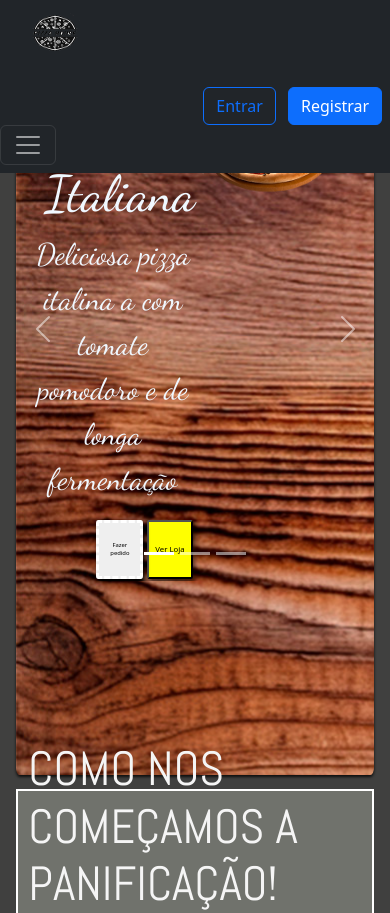
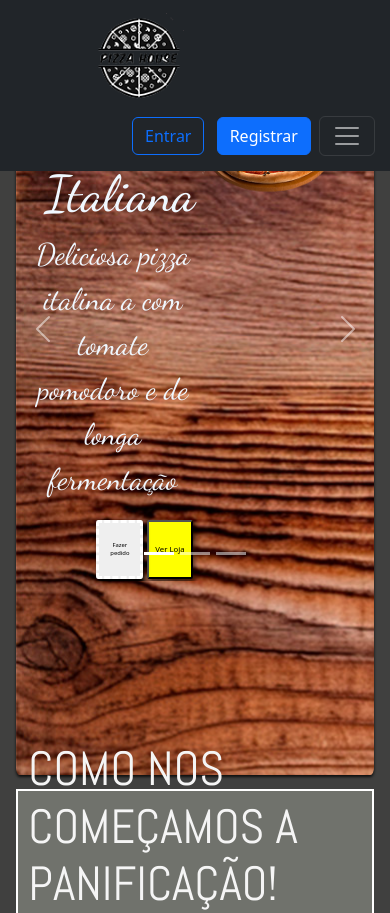
Before and after one commit to xKuth/Projeto_padaria-django, a Django app: page / in a window 390 px wide; the page is wider, and only the part inside the window is pictured. Shown: the top 913 px of that part. Run offline with Django 5.2, Linux system fonts and the light colour scheme; some libraries are stand-ins or nearby versions.

Commit message:
fix mobile nav position

```diff
--- a/parceiros/static/css/desktop.css
+++ b/parceiros/static/css/desktop.css
@@ -19,13 +19,22 @@ body{
 
 /* navbar */
 nav#not_block{
+     display: flex;
     color: wheat;
     padding-right: 2%;
+
 }
+.img_nav{
+    display: flex;
+    margin-right: 42%;
+}
+
 li.nav-item{
     text-decoration: underline;
 }
-
+ul#nav_not_vertical{
+    display: flex;
+}
 ul#nav_not_vertical > li{
     font-size: 1.5vw;
 
--- a/parceiros/static/css/mobile.css
+++ b/parceiros/static/css/mobile.css
@@ -1,8 +1,8 @@
 @charset "UTF-8";
 @media screen and (max-width: 768px){
     /*nav-bar*/
-    nav#not_block{
-        display: inline;
+    nav#not_block, a.navbar-brand{
+        display: flex;
     }
 
     ul#nav_not_vertical, li{
@@ -29,6 +29,10 @@
         display: block;
     }
 
+    .navbar-toggler{
+        display: flex;
+        margin: 2%;
+    }
 
 
 }
--- a/parceiros/templates/html/bases.html
+++ b/parceiros/templates/html/bases.html
@@ -14,11 +14,12 @@
 </head>
 <body>
     <nav class="navbar justify-content-end navbar-expand-md fixed-top navbar-dark bg-dark" id="not_block"><!-- Navegation desktop -->
-        <div class="container">
-            <a class="navbar-brand" href="{% url 'pagina001' %}" style="margin-left: 5%;">
-                <img src="{% static '/imgs/logo_loja.png' %}" alt="Bootstrap" width="50" height="40">
+       <div class="img_nav">
+           <a class="navbar-brand" href="{% url 'pagina001' %}" style="margin-left: 5%;">
+               <img src="{% static '/imgs/logo_loja.png' %}" alt="Bootstrap" width="90" id="img_size">
             </a>
         </div>
+
         <ul class="navbar-nav" id="nav_not_vertical"><!-- list all sections pages -->
 
             <li class="nav-item" id="nav_not_vertical"><!-- List all links  -->
@@ -45,9 +46,11 @@
                 <a href="{% url 'register' %}"><button class="btn btn-primary">Registrar</button></a>
             {% endif %}
         </div><!-- End div User authenticated -->
-        <button class="navbar-toggler" type="button" data-bs-toggle="collapse" data-bs-target="#navbarToggleExternalContent" aria-controls="navbarToggleExternalContent" aria-expanded="false" aria-label="Toggle navigation">
-            <span class="navbar-toggler-icon"></span>
+        <button onclick="buttonexternal()" class="navbar-toggler" type="button" data-bs-toggle="collapse" data-bs-target="#navbarToggleExternalContent"
+            aria-controls="navbarToggleExternalContent" aria-expanded="false" aria-label="Toggle navigation"><!--button external ul-->
+            <span class="navbar-toggler-icon"></span><!--Icon external ul-->
         </button>
+
     </nav><!-- end navegation desktop -->
     <br>
     {% block header %}{% endblock header %}
```
